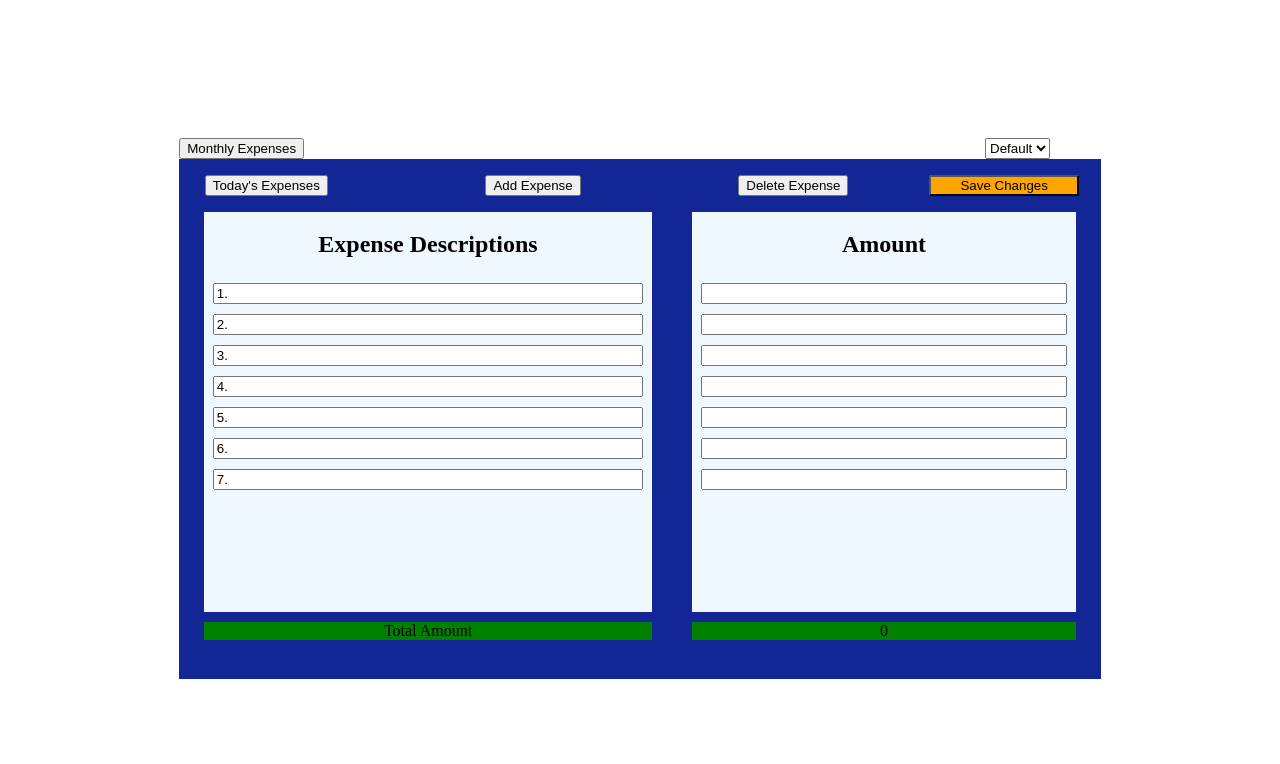
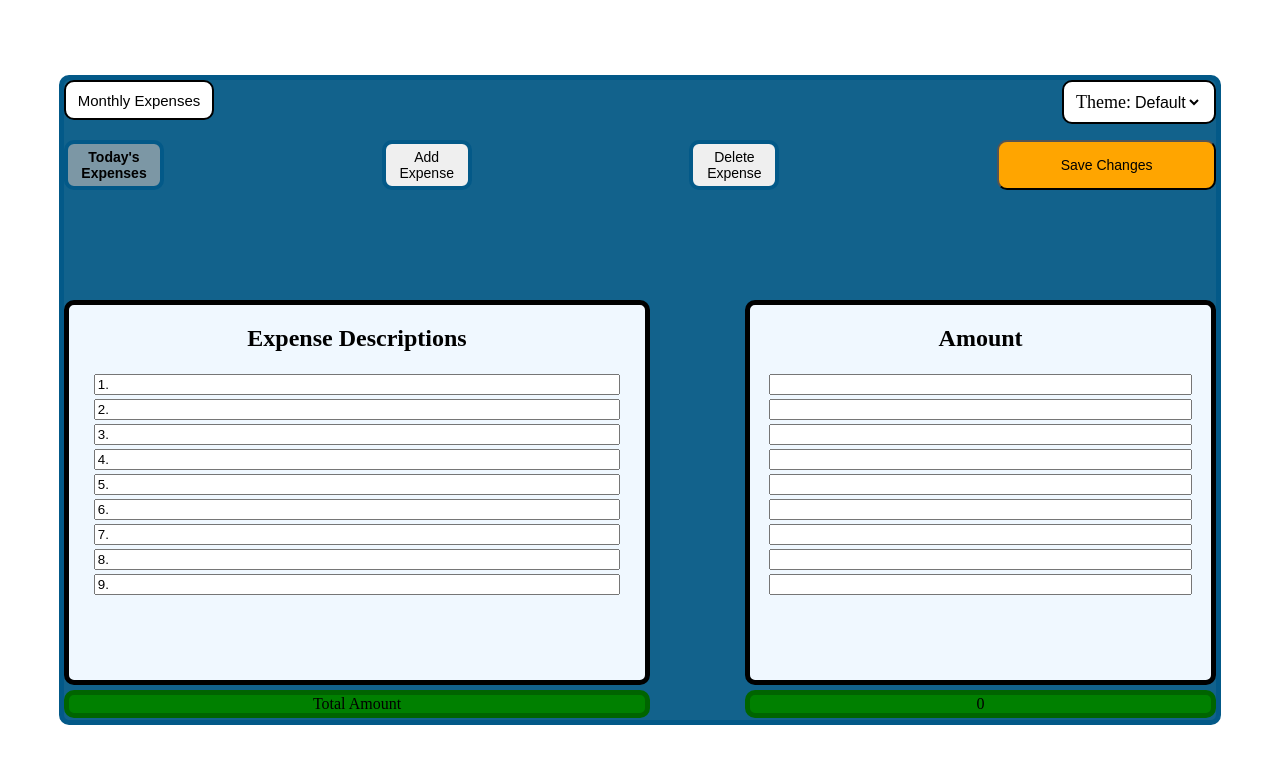
Before and after one commit to Me-priyam-jais/Expense-Tracker, a plain HTML site: page index.html in a window 1280 px wide. Drawn offline with Linux system fonts and the light colour scheme.

Commit message:
all device flexible

```diff
--- a/Homepagestyle.css
+++ b/Homepagestyle.css
@@ -1,85 +1,151 @@
 #body
   {
-  height: 100vh;
+  margin:0px;
+  padding:0px;
+  height:100vh;
+  width:100vw;
   display: flex;
   justify-content: center;
   align-items: center;
   }
-#container
+#Main-container
   {
-  height:65vh;
-  width:72vw;
-  background-color: rgb(18, 39, 149);
+  height:80%;
+  width:90%;
+  border:5px solid #035988;
+  background-color:#12628c;
+  border-radius: 10px;
   }
 #top-most-buttons
+  {
+  display: flex;
+  justify-content:space-between;
+  }
+#M-E-btn
 {
+background-color: white;
+border:2px solid black;
+border-radius: 10px;
+font-size:15px;
+height:40px;
+width:150px;
+}
+label
+{
+  font-size:18px;
+}
+#Theme-container
+{
+background-color: white;
+border:2px solid black;
+border-radius: 10px;
+height:40px;
+width:150px;
+font-size:19px;
+font-weight: lighter;
 display:flex;
-gap:53.2vw;
+justify-content: center;
+align-items: center;
+}
+#theme-selector
+{
+border:0;
+font-size:16px;
+background-color: white;
+outline: none;
 }
 .upper-btn
 {
-margin:2vh 6vw 2vh 6vw;
+height:50px;
+width:90px;
+border:4px solid #035988;
+font-size:14px;
+border-radius: 10px;
 }
 #T-E-btn
 {
-margin-left:2vw;
+font-weight: bolder;
+background-color: #7c97a5;
+width:100px;
 }
+#save
+  {
+  background-color: orange;
+  border-radius: 10px;
+  font-size: 14px;
+  width:19%;
+  }
+#container
+  {
+  height:90%;
+  width:100%;
+  }
+#upper-buttons
+  {
+  display: flex;
+  justify-content: space-between;
+  margin:2vh 0 2vh 0;
+  }
+#Information
+  {
+  display:flex;
+  align-items:center;
+  justify-content:space-between;
+  margin-top:10%;
+  height:65%;
+  gap:40px;
+  }
 #ExpenseDes
   {
-  height:50vh;
-  width:35vw;
+  height:100%;
+  width:50%;
   background-color: aliceblue;
   text-align: center;
+  border:5px solid black;
+  border-radius: 10px;
   }
 #Amount
   {
   background-color: aliceblue;
-  height:50vh;
-  width:30vw;
+  height:100%;
+  width:40%;
+  border:5px solid black;
+  border-radius: 10px;
   text-align: center;
-  }
-#Information
-  {
-  display:flex;
-  align-items:end;
-  justify-content: center;
-  gap:40px;
   }
 .Description
   {
-  width:33vw;
-  margin:5px 0px 5px 0px;
+  width:90%;
+  margin:2px 0px 2px 0px;
   text-align: start;
   }
 .Amount
   {
-  width:28vw;
-  margin:5px 0px 5px 0px;
+  width:90%;
+  margin:2px 0px 2px 0px;
   text-align: center;
   }
 #lowerbtns
   {
-  display: flex;
+  display:flex;
   align-items: center;
-  justify-content: center;
-  gap:40px;
+  justify-content:space-between;
   }
 #Total
   {
   background-color: green;
-  width:35vw;
+  width:50%;
+  border:5px solid darkgreen;
+  border-radius:10px;
   text-align: center;
   margin-top:10px;
   }
 #Total-Amount
   {
   background-color:green;
-  width:30vw;
+  width:40%;
+  border:5px solid darkgreen;
+  border-radius:10px;
   text-align: center;
   margin-top:10px;
   }
-#save
-  {
-  background-color: orange;
-  width:150px;
-  }
--- a/index.html
+++ b/index.html
@@ -10,11 +10,14 @@
 <div id="Main-container">
   <div id="top-most-buttons">
     <button id="M-E-btn">Monthly Expenses</button>
-    <select>
+      <div id="Theme-container">
+        <label for="Theme">Theme:</label>
+        <select id="theme-selector">
           <option>Default</option>
           <option>Dark</option>
           <option>Light</option>
         </select>
+      </div>
     </div>
   <div id="container">
     <div id="upper-buttons">
@@ -33,9 +36,13 @@
         <input class="Description" type="Text" value="5.">
         <input class="Description" type="Text" value="6.">
         <input class="Description" type="Text" value="7.">
+        <input class="Description" type="Text" value="8.">
+        <input class="Description" type="Text" value="9.">
       </div>
       <div id="Amount">
         <h2>Amount</h2>
+        <input class="Amount" type="Text" value="">
+        <input class="Amount" type="Text" value="">
         <input class="Amount" type="Text" value="">
         <input class="Amount" type="Text" value="">
         <input class="Amount" type="Text" value="">
```
Lines whose indentation alone changed are shown as unchanged.
